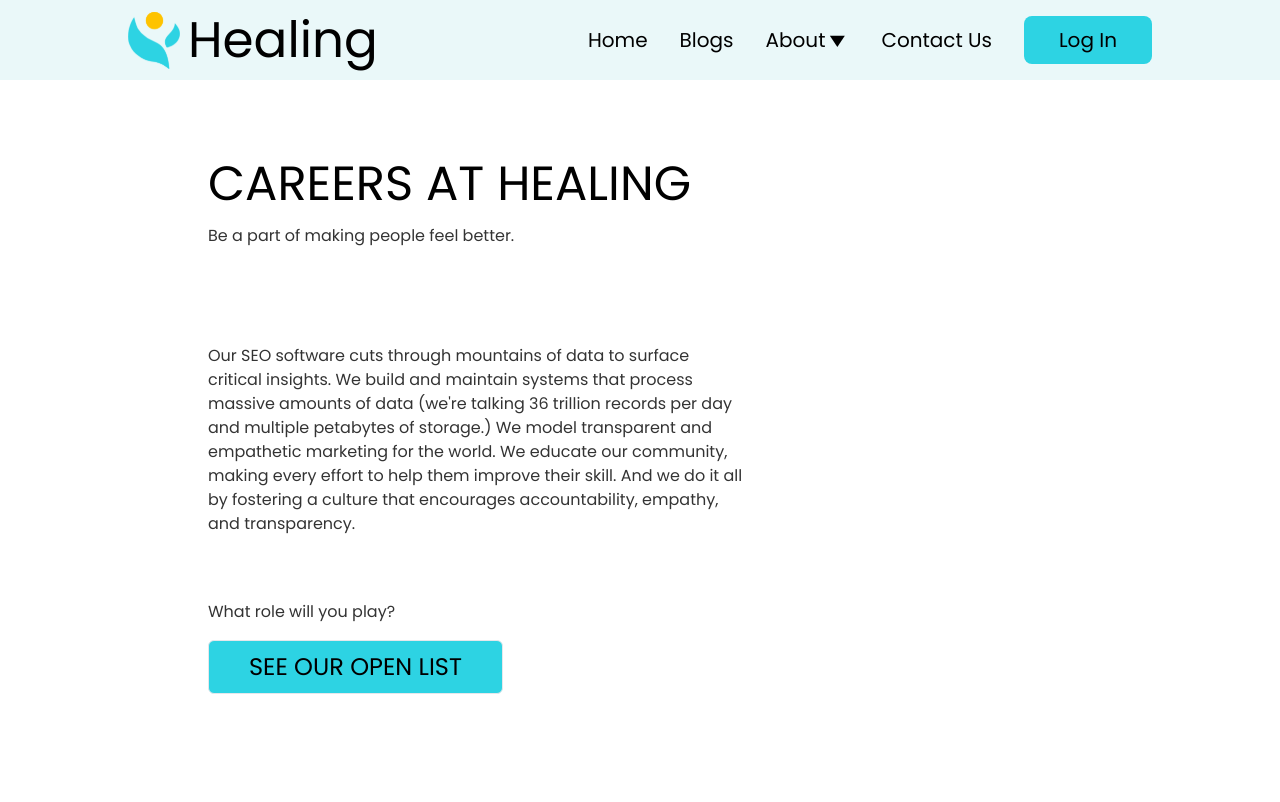
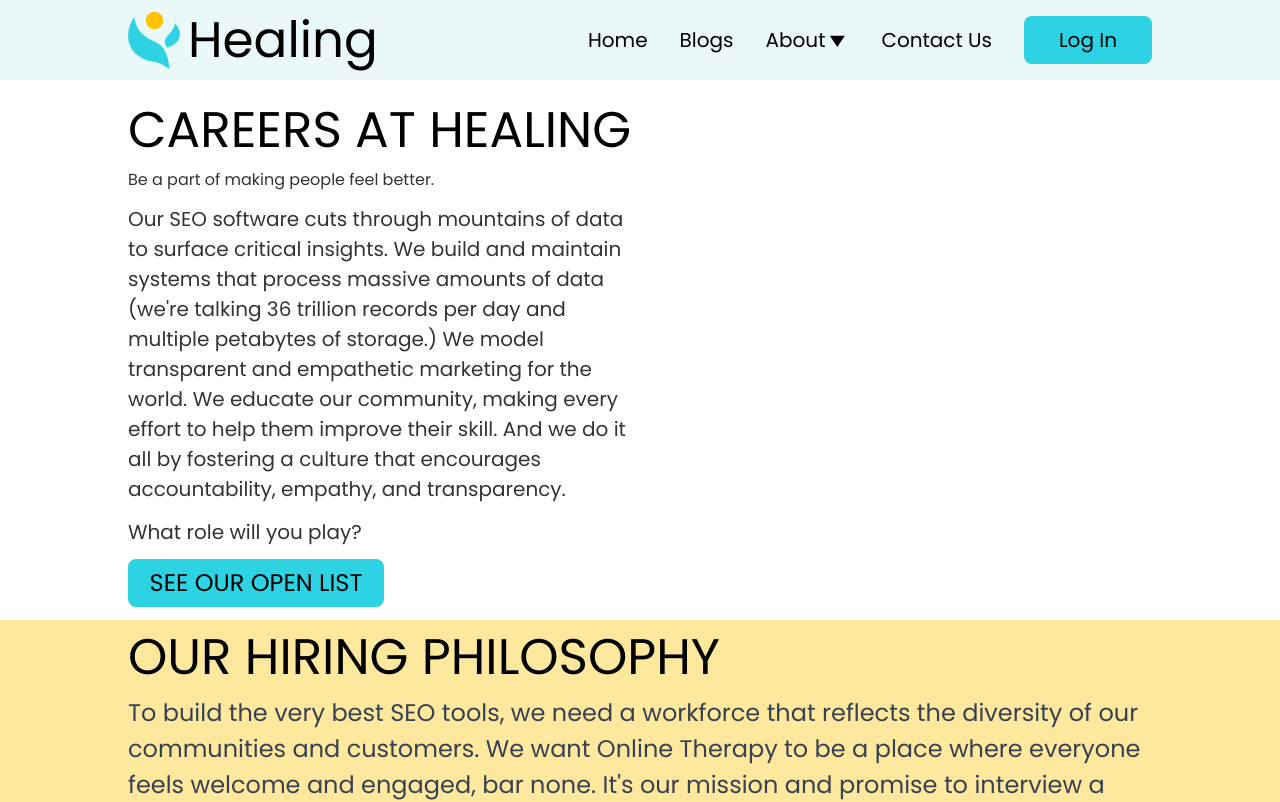
Before and after one commit to AllanSaleh/capstone-project-online-healing, a React (Create React App) app: page / in a window 1280 px wide. Shown: the top 802 px of the page. Built offline with nearby package versions, Linux system fonts and the light colour scheme.

Commit message:
Added hiring philosophy section

```diff
--- a/src/App.js
+++ b/src/App.js
@@ -1,13 +1,9 @@
 import React, { useEffect } from 'react';
 import { useTranslation } from 'react-i18next';
-import CreateAccount from './Components/CreateAccount/CreateAccount';
 import './styles/main.css';
-import Description from './Components/Description/Description';
-import LandingPage from './Components/landing page/landingpage';
+
 import NavBar from './Components/NavBar/NavBar';
 import Footer from './Components/Footer/Footer';
-import AddNewCard from './Components/AddNewCard/AddNewCard';
-import Login from './Components/Login/login';
 import Careers from './Components/Careers/Careers';
 
 function App() {
--- a/src/Components/Careers/Careers.jsx
+++ b/src/Components/Careers/Careers.jsx
@@ -1,28 +1,33 @@
-import React from 'react'
+import React from 'react';
+import Hiring from './Hiring';
 
-function Careers(){
-    return(
-        <div className="h-firstsection ml-52 mt-40">
-            <div className="text-5xl pb-4 ">
-            CAREERS AT HEALING
-            </div>
-            <div className="pb-24 opacity-80">
-            Be a part of making people feel better.
-            </div>
-            <div>
-                <div className="w-1/2 pb-16 opacity-80">
-                Our SEO software cuts through mountains of data to surface critical insights. We build and maintain systems that process massive amounts of data (we're talking 36 trillion records per day and multiple petabytes of storage.) We model transparent and empathetic marketing for the world. We educate our community, making every effort to help them improve their skill. And we do it all by fostering a culture that encourages accountability, empathy, and transparency.
-                </div>
-                <div className="opacity-80">
-                What role will you play?
-                </div>
-                <div>
-                    <button className="mt-4  pt-2 pb-2 pl-10 pr-10 text-subtitle rounded-md bg-blue-dark border hover:bg-white hover:text-blue-dark hover:border-blue-dark">SEE OUR OPEN LIST</button>
-                </div>
-            </div>
+function Careers() {
+  return (
+    <div className="h-firstsection pt-navbar">
+      <div className="px-sides flex flex-col justify-evenly h-3/4">
+        <div>
+          <div className="text-title">CAREERS AT HEALING</div>
+          <div className="opacity-80">Be a part of making people feel better.</div>
         </div>
-    )
-
+        <div className="text-paragraph w-1/2 opacity-80">
+          Our SEO software cuts through mountains of data to surface critical insights. We build and
+          maintain systems that process massive amounts of data (we're talking 36 trillion records
+          per day and multiple petabytes of storage.) We model transparent and empathetic marketing
+          for the world. We educate our community, making every effort to help them improve their
+          skill. And we do it all by fostering a culture that encourages accountability, empathy,
+          and transparency.
+        </div>
+        <div className="text-paragraph opacity-80">What role will you play?</div>
+        <button
+          type="button"
+          className="w-64 h-12 text-subtitle bg-blue-dark rounded-lg border-2 border-transparent hover:bg-white hover:text-blue-dark hover:border-blue-dark"
+        >
+          SEE OUR OPEN LIST
+        </button>
+      </div>
+      <Hiring />
+    </div>
+  );
 }
 
 export default Careers;
--- /dev/null
+++ b/src/Components/Careers/Hiring.js
@@ -0,0 +1,15 @@
+import React from 'react';
+
+export default function Hiring() {
+  return (
+    <div className="bg-yellow-primary px-sides h-1/4 flex flex-col justify-evenly">
+      <div className="text-title">OUR HIRING PHILOSOPHY</div>
+      <div className="text-subtitle text-gray-700">
+        To build the very best SEO tools, we need a workforce that reflects the diversity of our
+        communities and customers. We want Online Therapy to be a place where everyone feels welcome
+        and engaged, bar none. It's our mission and promise to interview a diverse and
+        representative slate of candidates before making an offer for our open roles.
+      </div>
+    </div>
+  );
+}
```
